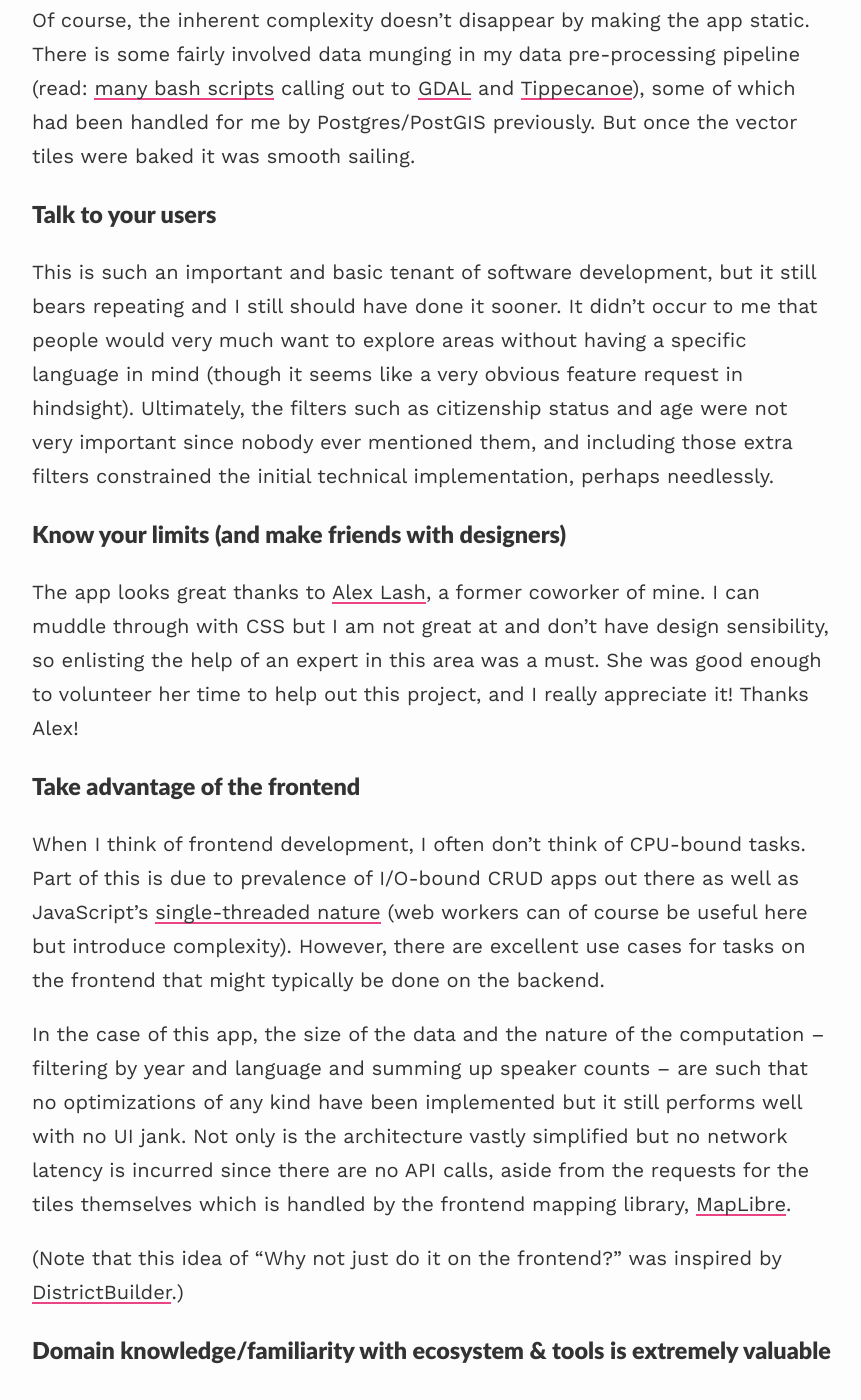
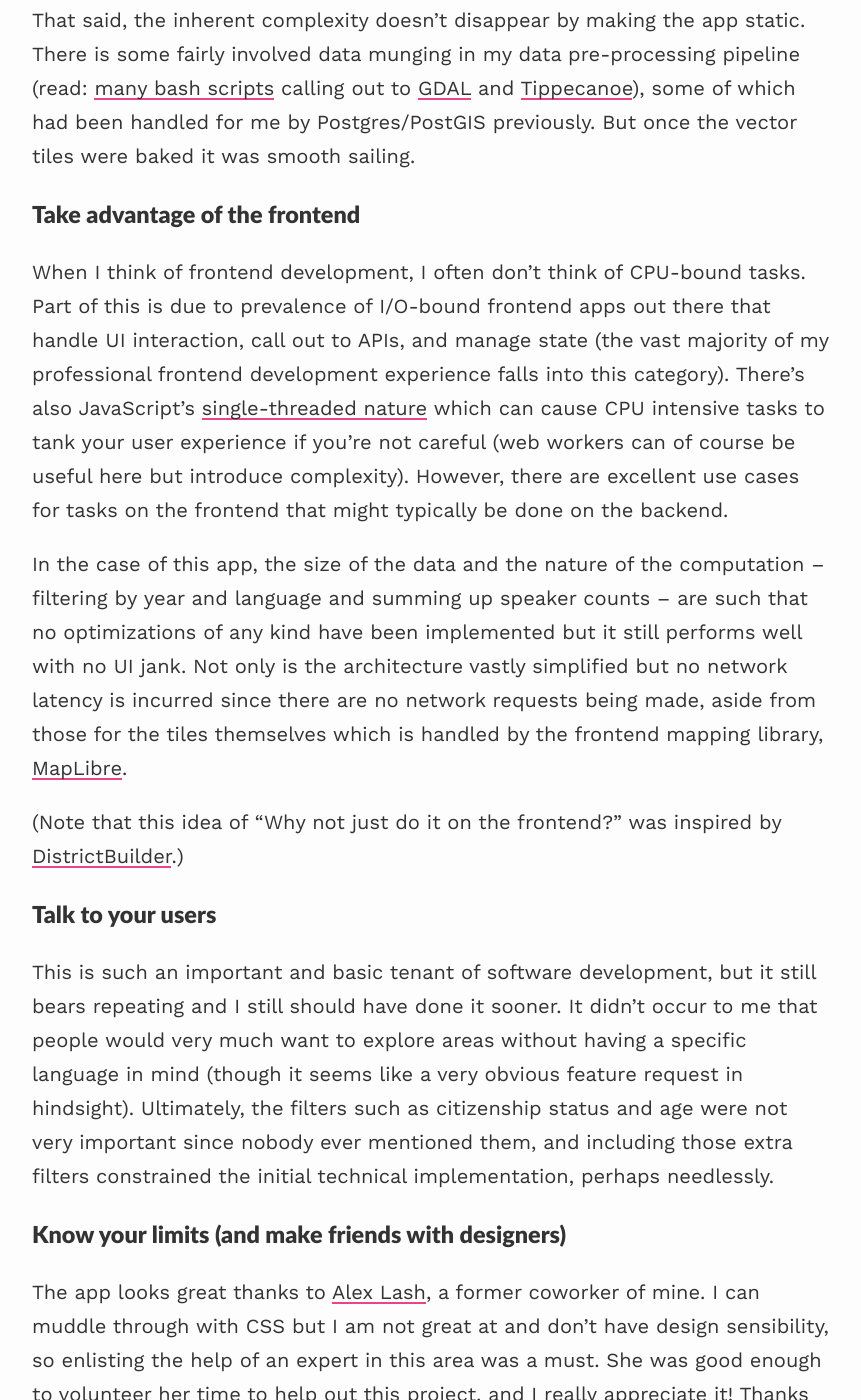
Before and after one commit to pcaisse/pcaisse.github.io, a Jekyll site: the page built from _posts/2023-02-23-language-map.md, in a window 1280 px wide and 1400 px high, scrolled down 3356 px. Shown: the whole window, without its empty margins (208-1069 px from the left). Built offline with Jekyll 4.4.1, drawn with Linux system fonts in a browser that asks for light colours; nearby versions of some CDN libraries; some of the changed lines change nothing that is shown; some of the changed text lies outside the part shown.

Commit message:
Reorganize/wordsmith first blog post

```diff
--- a/_posts/2023-02-23-language-map.md
+++ b/_posts/2023-02-23-language-map.md
@@ -1,11 +1,11 @@
 ---
 layout: post
 title: "Language Map of the US"
-subtitle: "Retrospective on a Long-Running Side Project"
+subtitle: "Reflections on a Long-Running Side Project"
 ---
 
-At the end of 2022, I was very excited and proud to re-launch a side project of
-mine: [The Language Map of the United States](https://languagemap.us).
+At the end of 2022, I was very excited to re-launch a side project of mine:
+[The Language Map of the United States](https://languagemap.us).
 
 The app uses Census data to allow you to visualize what languages are spoken in
 the United States, D.C., and Puerto Rico:
@@ -82,16 +82,18 @@ deployment was set up to make redeploying trivial.
 
 ## Lessons Learned
 
-This project was a tremendous learning experience with these being the most salient takeaways:
+This project was a tremendous learning experience with these being the most
+salient takeaways:
 
 ### If you can, make it static
 
 A static app is worlds simpler than a dynamic one. There's no database and no
 backend. In this case, the app is deployed via
 [Netlify](https://www.netlify.com/) which makes it _extremely_ easy to deploy a
-static app via a branch-based workflow for free! This approach of course requires data that doesn't change which worked well for my use case.
+static app via a branch-based workflow for free! This approach of course
+requires data that doesn't change which worked well for my use case.
 
-Of course, the inherent complexity doesn't disappear by making the app static.
+That said, the inherent complexity doesn't disappear by making the app static.
 There is some fairly involved data munging in my data pre-processing pipeline
 (read: [many bash
 scripts](https://github.com/pcaisse/language-map-us/tree/main/data/scripts)
@@ -99,6 +101,30 @@ calling out to [GDAL](https://gdal.org/) and
 [Tippecanoe](https://github.com/mapbox/tippecanoe)), some of which had been
 handled for me by Postgres/PostGIS previously. But once the vector tiles were
 baked it was smooth sailing.
+
+### Take advantage of the frontend
+
+When I think of frontend development, I often don't think of CPU-bound tasks.
+Part of this is due to prevalence of I/O-bound frontend apps out there that
+handle UI interaction, call out to APIs, and manage state (the vast majority of
+my professional frontend development experience falls into this category).
+There's also JavaScript's [single-threaded
+nature](https://developer.mozilla.org/en-US/docs/Glossary/Main_thread) which
+can cause CPU intensive tasks to tank your user experience if you're not
+careful (web workers can of course be useful here but introduce complexity).
+However, there are excellent use cases for tasks on the frontend that might
+typically be done on the backend.
+
+In the case of this app, the size of the data and the nature of the computation
+-- filtering by year and language and summing up speaker counts -- are such
+that no optimizations of any kind have been implemented but it still performs
+well with no UI jank. Not only is the architecture vastly simplified but no
+network latency is incurred since there are no network requests being made,
+aside from those for the tiles themselves which is handled by the frontend
+mapping library, [MapLibre](https://maplibre.org/).
+
+(Note that this idea of "Why not just do it on the frontend?" was inspired by
+[DistrictBuilder](https://github.com/PublicMapping/districtbuilder).)
 
 ### Talk to your users
 
@@ -117,27 +143,6 @@ former coworker of mine. I can muddle through with CSS but I am not great at
 and don't have design sensibility, so enlisting the help of an expert in this
 area was a must. She was good enough to volunteer her time to help out this
 project, and I really appreciate it! Thanks Alex!
-
-### Take advantage of the frontend
-
-When I think of frontend development, I often don't think of CPU-bound tasks.
-Part of this is due to prevalence of I/O-bound CRUD apps out there as well as
-JavaScript's [single-threaded
-nature](https://developer.mozilla.org/en-US/docs/Glossary/Main_thread) (web
-workers can of course be useful here but introduce complexity). However, there
-are excellent use cases for tasks on the frontend that might typically be done
-on the backend.
-
-In the case of this app, the size of the data and the nature of the computation
--- filtering by year and language and summing up speaker counts -- are such
-that no optimizations of any kind have been implemented but it still performs
-well with no UI jank. Not only is the architecture vastly simplified but no
-network latency is incurred since there are no API calls, aside from the
-requests for the tiles themselves which is handled by the frontend mapping
-library, [MapLibre](https://maplibre.org/).
-
-(Note that this idea of "Why not just do it on the frontend?" was inspired by
-[DistrictBuilder](https://github.com/PublicMapping/districtbuilder).)
 
 ### Domain knowledge/familiarity with ecosystem & tools is extremely valuable
 
@@ -190,12 +195,11 @@ the app because of it being fairly reasonably structured/commented.
 I loved working on this project and am super happy with how it has turned out
 so far. I may very well come back to it again in the future with more feature
 enhancements (eg. showing changes to speaker counts for a given language over
-time sounds very cool to me)!
+time)!
 
 If you haven't yet, please take it for a spin:
 
 [https://languagemap.us](https://languagemap.us)
 
-If you have any feedback/bug reports/suggestions, please create an issue on the GitHub repo:
-
-[https://github.com/pcaisse/language-map-us](https://github.com/pcaisse/language-map-us)
+If you have any feedback/bug reports/suggestions, please create an issue on the
+[GitHub repo](https://github.com/pcaisse/language-map-us).
```
